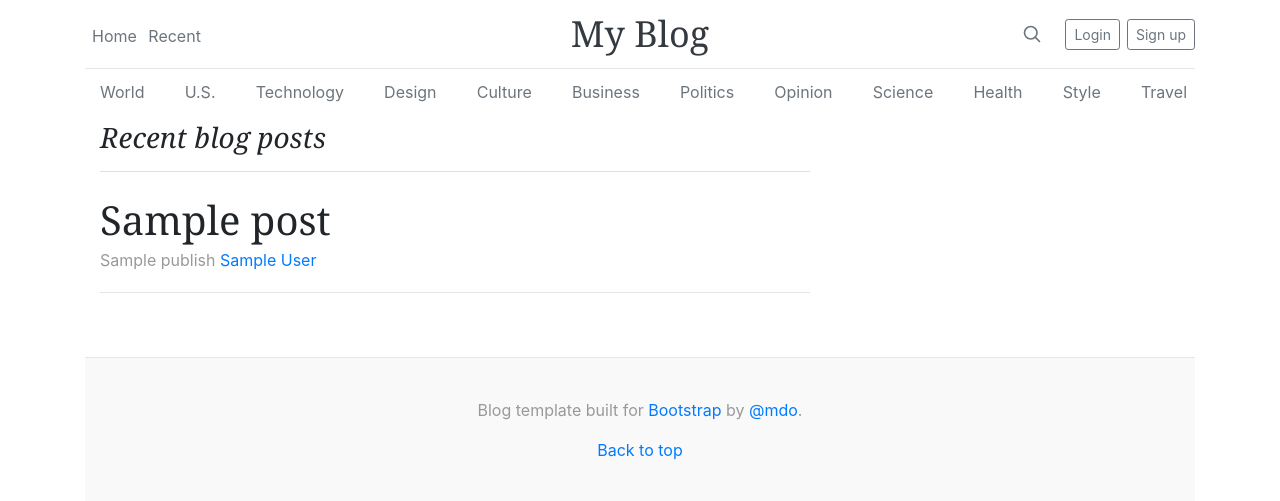
After one commit to zer0ttl/django-blog, a Django app: template myblogsite/blog/templates/blog/recent.html in a window 1280 px wide. The commit adds this page. Shown: the top 501 px of the page. Run offline with Django 3.2, Linux system fonts and the light colour scheme; the template is opened without the code that fills it: most values are stand-ins (such as "Sample title", 1, 10 or a date in 2020); some libraries are stand-ins or nearby versions.

Commit message:
tempalte changes in index, layout, recent. listview implemented for recent blog posts.

```diff
--- a/myblogsite/assets/css/blog.css
+++ b/myblogsite/assets/css/blog.css
@@ -128,3 +128,10 @@ h1, h2, h3, h4, h5, h6 {
 .blog-footer p:last-child {
   margin-bottom: 0;
 }
+.text-muted {
+    margin-left: 7px;
+}
+
+.btn-outline-secondary {
+    margin-left: 7px;
+}
--- /dev/null
+++ b/myblogsite/blog/templates/blog/recent.html
@@ -0,0 +1,20 @@
+{% extends 'layout.html' %}
+{% block title %}Recent | {{ block.super }}{% endblock %}
+{% block content %}
+<main class="container">
+    <div class="row">
+        <div class="col-md-8 blog-main">
+            <h3 class="pb-3 mb-4 font-italic border-bottom">Recent blog posts</h3>
+            {% for post in object_list %}
+            <div class="blog-post">
+                <h2 class="blog-post-title">{{ post.title }}</h2>
+                <p class="blog-post-meta">{{ post.publish }} <a href="#">{{ post.author|capfirst }}</a></p>
+                <hr>
+            </div>
+            {% empty %}
+            <div class="blog-post"><h2 class="blog-post-title">No blog posts yet!</h2></div>
+            {% endfor %}
+        </div>
+    </div>
+</main>
+{% endblock %}
--- a/myblogsite/myblogsite/urls.py
+++ b/myblogsite/myblogsite/urls.py
@@ -14,10 +14,11 @@ Including another URLconf
     2. Add a URL to urlpatterns:  path('blog/', include('blog.urls'))
 """
 from django.contrib import admin
-from django.urls import path
+from django.urls import path, include
 from django.views.generic import TemplateView
 
 urlpatterns = [
     path('admin/', admin.site.urls),
+    path('blog/', include('blog.urls'), name='blog'),
     path('', TemplateView.as_view(template_name='index.html'), name='home'),
 ]
--- a/myblogsite/templates/layout.html
+++ b/myblogsite/templates/layout.html
@@ -14,8 +14,45 @@
     <title>{% block title %}My Blog{% endblock %}</title>
 </head>
 <body>
-{% block content %}{% endblock %}
 <div class="container">
+    <header class="blog-header py-3">
+        <div class="row flex-nowrap justify-content-between align-items-center">
+            <div class="col-4 pt-1">
+                <a class="text-muted" href="{% url 'home' %}">Home </a>
+                <a class="text-muted" href="{% url 'blog:recent' %}">Recent </a>
+            </div>
+            <div class="col-4 text-center">
+                <a class="blog-header-logo text-dark" href="{% url 'home' %}">{% block heading %}My Blog{% endblock %}</a>
+            </div>
+            <div class="col-4 d-flex justify-content-end align-items-center">
+                <a class="text-muted" href="#">
+                    <svg xmlns="http://www.w3.org/2000/svg" width="20" height="20" viewBox="0 0 24 24" fill="none" stroke="currentColor" stroke-width="2" stroke-linecap="round" stroke-linejoin="round" class="mx-3">
+                        <circle cx="10.5" cy="10.5" r="7.5"></circle>
+                        <line x1="21" y1="21" x2="15.8" y2="15.8"></line>
+                    </svg>
+                </a>
+                <a class="btn btn-sm btn-outline-secondary" href="#"">Login</a>
+                <a class="btn btn-sm btn-outline-secondary" href="#">Sign up</a>
+            </div>
+        </div>
+    </header>
+    <div class="nav-scroller py-1 mb-2">
+        <nav class="nav d-flex justify-content-between">
+            <a class="p-2 text-muted" href="#">World</a>
+            <a class="p-2 text-muted" href="#">U.S.</a>
+            <a class="p-2 text-muted" href="#">Technology</a>
+            <a class="p-2 text-muted" href="#">Design</a>
+            <a class="p-2 text-muted" href="#">Culture</a>
+            <a class="p-2 text-muted" href="#">Business</a>
+            <a class="p-2 text-muted" href="#">Politics</a>
+            <a class="p-2 text-muted" href="#">Opinion</a>
+            <a class="p-2 text-muted" href="#">Science</a>
+            <a class="p-2 text-muted" href="#">Health</a>
+            <a class="p-2 text-muted" href="#">Style</a>
+            <a class="p-2 text-muted" href="#">Travel</a>
+        </nav>
+    </div>
+    {% block content %}{% endblock %}
     <footer class="blog-footer">
         <p>Blog template built for <a href="https://getbootstrap.com/">Bootstrap</a> by <a
                 href="https://twitter.com/mdo">@mdo</a>.
```
Also changed, not shown: myblogsite/blog/urls.py (added, +9 -0 lines), myblogsite/blog/views.py (+6 -1 lines), myblogsite/templates/index.html (+0 -38 lines).
